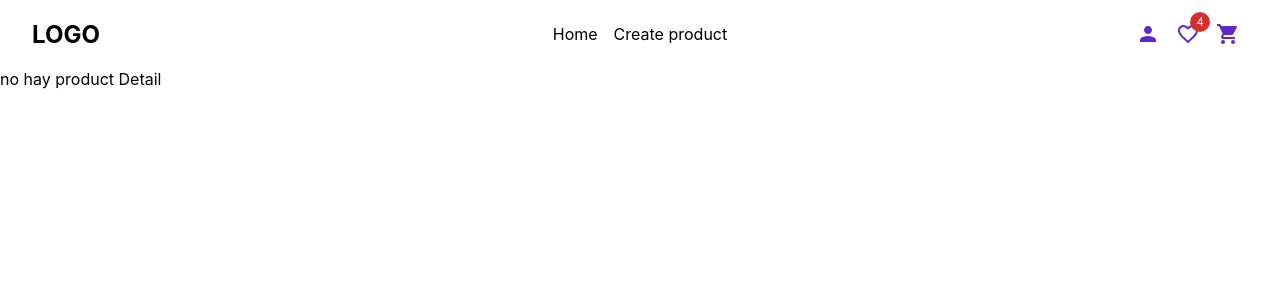
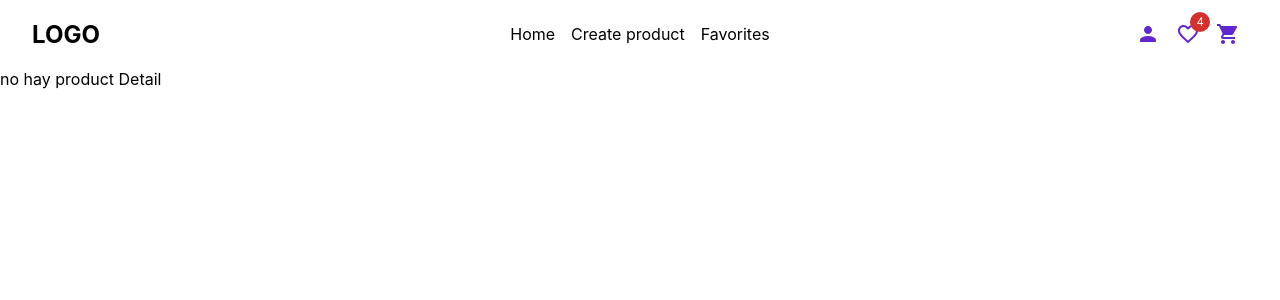
Before and after one commit to franRappazzini/PF---Henry, a React (Create React App) app in the folder client/: page /product/1 in a window 1280 px wide. Shown: the top 300 px of the page. Built offline with nearby package versions, Linux system fonts and the light colour scheme; no server answers.

Commit message:
Feat(drawer,navHeader,Order) Minor changes

```diff
--- a/client/src/components/molecules/DrawerHeader/DrawerHeader.jsx
+++ b/client/src/components/molecules/DrawerHeader/DrawerHeader.jsx
@@ -36,29 +36,31 @@ function DrawerHeader() {
             </ListItemButton>
             <ListItemButton>
               <Link to={"/create_product"} onClick={() => setBurger(false)}>
-                <ListItemText primary="Crear producto" />
+                <ListItemText primary="Create Product" />
               </Link>
             </ListItemButton>
             <ListItemButton>
-              <ListItemText primary="Favoritos" />
+              <Link to={'/favorites'}>
+                <ListItemText primary="Favorites" />
+              </Link>
             </ListItemButton>
             <ListItemButton>
-              <ListItemText primary="Carrito" />
+              <ListItemText primary="Shopping Cart" />
             </ListItemButton>
             <ListItemButton onClick={handleClick}>
-              <ListItemText primary="Categorias" />
+              <ListItemText primary="Categories" />
               {open ? <ExpandLess /> : <ExpandMore />}
             </ListItemButton>
             <Collapse in={open} timeout="auto" unmountOnExit>
               <List component="div" disablePadding>
                 <ListItemButton sx={{ pl: 4 }}>
-                  <ListItemText primary="Categoria 1" />
+                  <ListItemText primary="Category 1" />
                 </ListItemButton>
                 <ListItemButton sx={{ pl: 4 }}>
-                  <ListItemText primary="Categoria 2" />
+                  <ListItemText primary="Category 2" />
                 </ListItemButton>
                 <ListItemButton sx={{ pl: 4 }}>
-                  <ListItemText primary="Categoria 3" />
+                  <ListItemText primary="Category 3" />
                 </ListItemButton>
               </List>
             </Collapse>
--- a/client/src/components/molecules/NavHeader/NavHeader.jsx
+++ b/client/src/components/molecules/NavHeader/NavHeader.jsx
@@ -26,6 +26,16 @@ function NavHeader() {
             Create product
           </NavLink>
         </li>
+        <li className={style.li_nav}>
+          <NavLink
+            to={"/favorites"}
+            className={({ isActive }) =>
+              isActive ? style.a_nav_active : style.a_nav
+            }
+          >
+            Favorites
+          </NavLink>
+        </li>
       </ul>
     </nav>
   );
--- a/client/src/components/organisms/Order/Order.jsx
+++ b/client/src/components/organisms/Order/Order.jsx
@@ -15,7 +15,7 @@ function Order() {
       size="small"
       sx={{ marginTop: "0.5rem", minWidth: "6rem" }}
     >
-      <InputLabel id="order">ORDER</InputLabel>
+      <InputLabel id="order">Order</InputLabel>
       <Select
         labelId="order"
         id="demo-simple-select"
```
